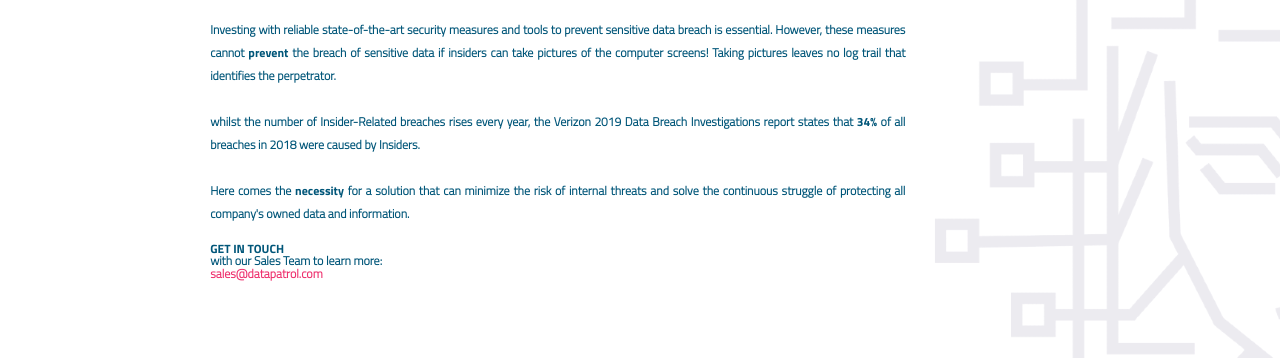
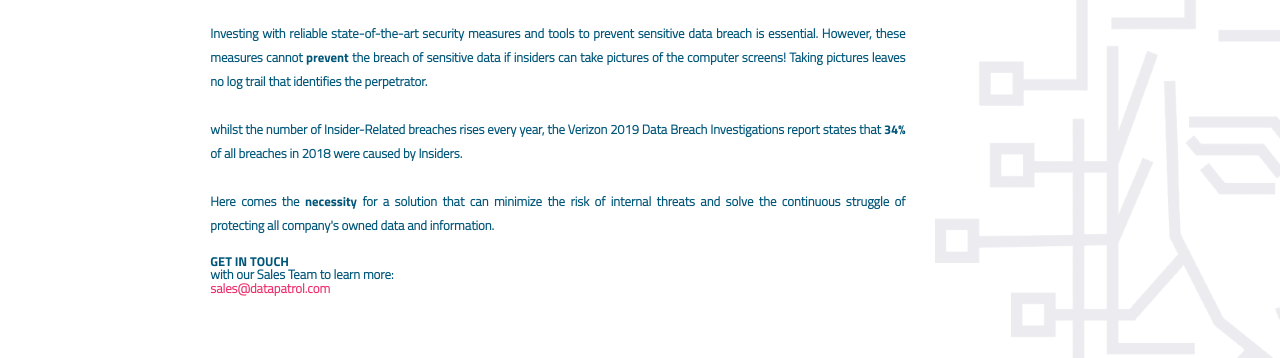
Before and after one commit to RaffiLouyAlQurran/RaffiLouyAlQurran.github.io, a plain HTML site: page index.html in a window 1280 px wide. Shown: the part 311-669 px from the top of the page. Drawn offline with Linux system fonts and the light colour scheme; a script that the page names is missing.

Commit message:
0.8em index

```diff
--- a/index.html
+++ b/index.html
@@ -125,9 +125,9 @@ p { margin:0 }
 
 	<h1 style="font-family: Cairo-Bold;color: #28245C; margin-left:16%;margin-top:4%;text-align: left;line-height: 95%;">Security and privacy <br/> for company's data and information.</h1>
 
-	<p class="br" style="font-family: Cairo-Light; color: #005679;margin-left:16%;margin-top:0.5%;font-weight: 700 !important;text-align: justify; width: 55%; font-size: 0.75em;">In a world where data is becoming more and more a <strong style="font-weight: 900;font-family:Cairo-Bold ;">valuable asset</strong>, organizations have realized that they do not only need to protect their proprietary information from external attackers, but also from <strong style="font-weight: 900;font-family:Cairo-Bold ;">internal</strong> ones. <br/><br/> Investing with reliable state-of-the-art security measures and tools to prevent sensitive data breach is essential. However, these measures cannot <strong style="font-weight: 900;font-family:Cairo-Bold ;">prevent</strong> the breach of sensitive data if insiders can take pictures of the computer screens! Taking pictures leaves no log trail that identifies the perpetrator. <br/><br/> whilst the number of Insider-Related breaches rises every year, the Verizon 2019 Data Breach Investigations report states that <strong style="font-weight: 900;font-family:Cairo-Bold ;">34%</strong> of all breaches in 2018 were caused by Insiders. <br/><br/> Here comes the <strong style="font-weight: 900;font-family:Cairo-Bold ;">necessity</strong> for a solution that can minimize the risk of internal threats and solve the continuous struggle of protecting all company's owned data and information.</p><br/>
+	<p class="br" style="font-family: Cairo-Light; color: #005679;margin-left:16%;margin-top:0.5%;font-weight: 700 !important;text-align: justify; width: 55%; font-size: 0.8em;">In a world where data is becoming more and more a <strong style="font-weight: 900;font-family:Cairo-Bold ;">valuable asset</strong>, organizations have realized that they do not only need to protect their proprietary information from external attackers, but also from <strong style="font-weight: 900;font-family:Cairo-Bold ;">internal</strong> ones. <br/><br/> Investing with reliable state-of-the-art security measures and tools to prevent sensitive data breach is essential. However, these measures cannot <strong style="font-weight: 900;font-family:Cairo-Bold ;">prevent</strong> the breach of sensitive data if insiders can take pictures of the computer screens! Taking pictures leaves no log trail that identifies the perpetrator. <br/><br/> whilst the number of Insider-Related breaches rises every year, the Verizon 2019 Data Breach Investigations report states that <strong style="font-weight: 900;font-family:Cairo-Bold ;">34%</strong> of all breaches in 2018 were caused by Insiders. <br/><br/> Here comes the <strong style="font-weight: 900;font-family:Cairo-Bold ;">necessity</strong> for a solution that can minimize the risk of internal threats and solve the continuous struggle of protecting all company's owned data and information.</p><br/>
 
-	<p style="font-family: Cairo-Light; color: #005679;margin-left:16%;margin-top:1%;width: 55%;font-weight: 700 !important;text-align: left;font-size: 0.75em;"><strong style="font-weight: 900;font-family:Cairo-Bold ;">GET IN TOUCH</strong><span class="br"></span>
+	<p style="font-family: Cairo-Light; color: #005679;margin-left:16%;margin-top:1%;width: 55%;font-weight: 700 !important;text-align: left;font-size: 0.8em;"><strong style="font-weight: 900;font-family:Cairo-Bold ;">GET IN TOUCH</strong><span class="br"></span>
 	with our Sales Team to learn more:
 	<span class="br"></span><font color="#EE316E">sales@datapatrol.com</font></p>
 
@@ -141,7 +141,7 @@ p { margin:0 }
 
 	<hr style="color: #EE316E; height: 3px; width: 70%; background-color: rgba(230,230,230,1); border-color: transparent;">
 
-	<p id="PAR" style="color:#EE316E;border-color: transparent;margin-left:16%;font-family:Cairo-Regular;font-size: 13px;">
+	<p id="PAR" style="color:#EE316E;border-color: transparent;margin-left:16%;font-family:Cairo-Regular;font-size: 0.8em;">
 	<a id="linkedin" href="https://www.linkedin.com/company/datapatrol-co"><img src="images/LinkedIn.png" alt="1" style="width: 30px; float: right; margin-right: 19%;" /></a>
 	<a id="letter" href="mailto:info@datapatrol.com"><img src="images/letter.png" alt="Letter" style="width: 40px;height: 28px; float: right; margin-right: 8px" /></a>
 	©2021 DataPatrol all rights reserved
```
